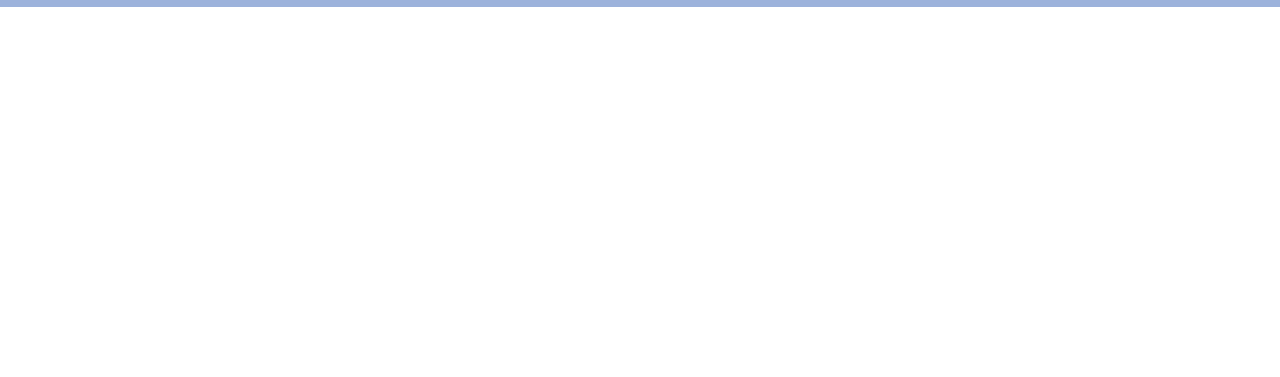
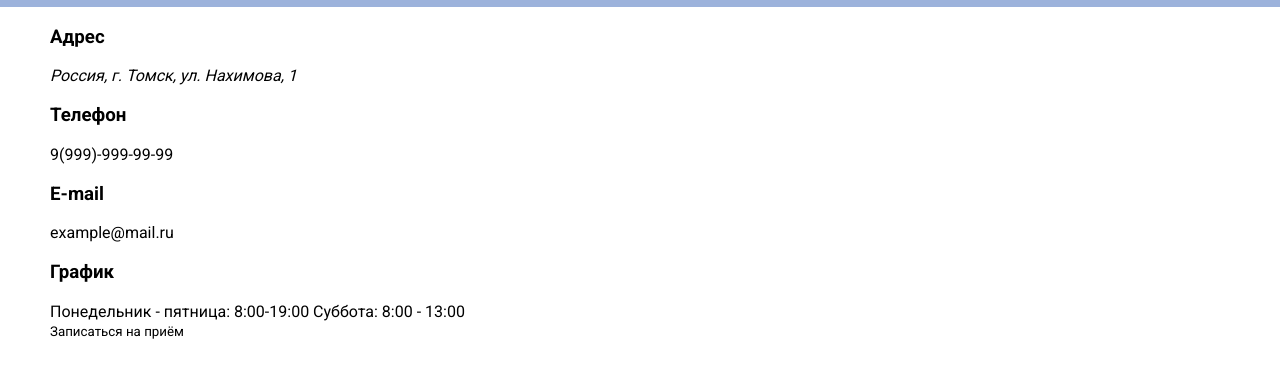
Before and after one commit to KAS-Network/hospital-website, a website: page src/layout/index.html in a window 1280 px wide. Shown: the part 95-472 px from the top of the page. Drawn offline with nearby package versions, Linux system fonts and the light colour scheme; files that its build step writes are made by us from their sources; files whose address does not match are found by name.

Commit message:
layout was completed

```diff
--- a/src/layout/index.html
+++ b/src/layout/index.html
@@ -36,5 +36,44 @@
         </button>
       </div>
     </header>
+    <main class="main">
+      <section class="section hero">
+        <div class="container hero__container">
+          <ul class="hero__main-info main-info">
+            <li class="main-info__item">
+              <h3 class="main-info__point">
+                Адрес
+              </h3>
+              <address class="main-info__address">
+                Россия, г. Томск, ул. Нахимова, 1
+              </address>
+            </li>
+            <li class="main-info__item">
+              <h3 class="main-info__point">
+                Телефон
+              </h3>
+              <a class="main-info__phone" href="tel:99999999999">9(999)-999-99-99</a>
+            </li>
+            <li class="main-info__item">
+              <h3 class="main-info__point">
+                E-mail
+              </h3>
+              <a class="main-info__email" href="mailto:example@mail.ru">example@mail.ru</a>
+            </li>
+            <li class="main-info__item">
+              <h3 class="main-info__point">
+                График
+              </h3>
+              <span class="main-info__schedule">
+                Понедельник - пятница: 8:00-19:00 Суббота: 8:00 - 13:00
+              </span>
+            </li>
+          </ul>
+          <button class="hero__btn">
+            Записаться на приём
+          </button>
+        </div>
+      </section>
+    </main>
   </body>
 </html>
```
Also changed, not shown: src/images/hero-bg.jpg (added).
